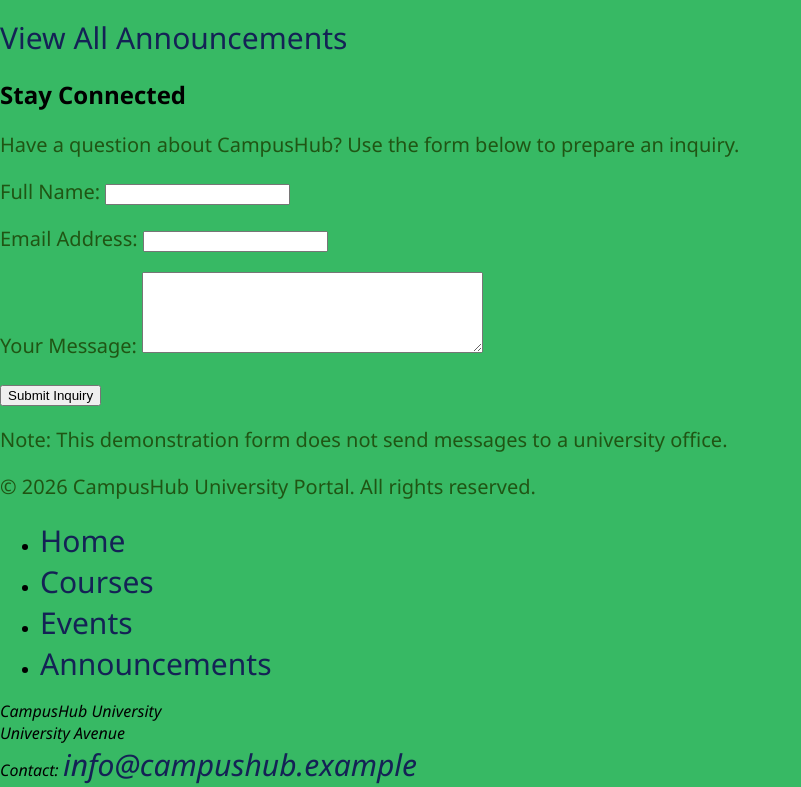
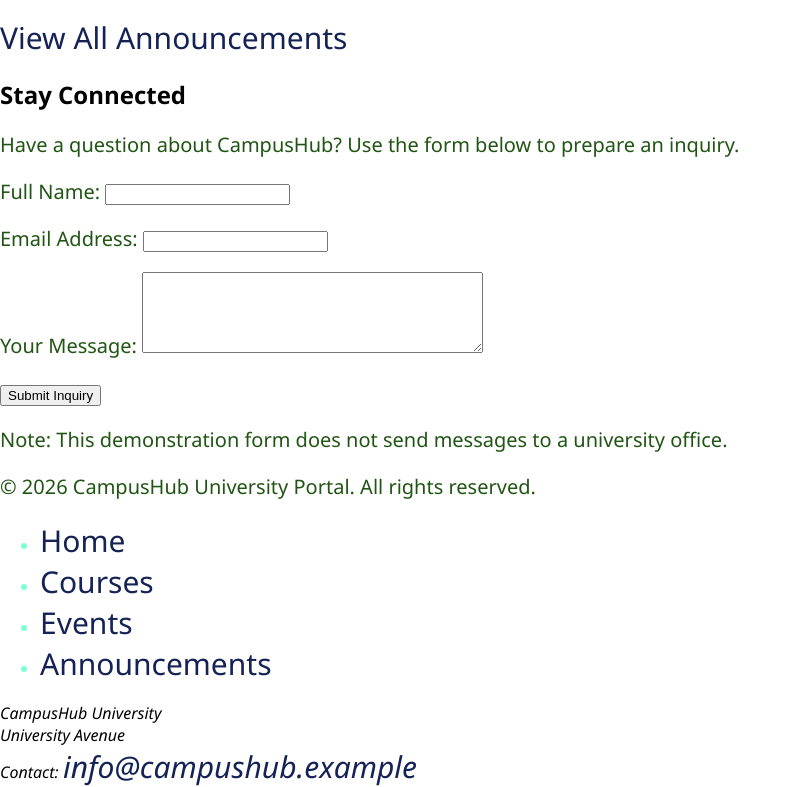
Before and after one commit to EltonRexha/CampusHub, a plain HTML site: page index.html in a window 1280 px wide. Shown: the part 3450-4237 px from the top of the page, without its empty margins (0-801 px from the left). Drawn offline with Linux system fonts and the light colour scheme.

Commit message:
add more styles

```diff
--- a/index.html
+++ b/index.html
@@ -21,7 +21,7 @@
 </head>
 <body>
 
-    <header>
+<header>
         <h1>CampusHub</h1>
         <p>Your University Portal</p>
 
@@ -258,7 +258,7 @@
 
         <section aria-labelledby="contact-heading">
             <h2 id="contact-heading">Stay Connected</h2>
-            <p>
+            <p class="hero">
                 Have a question about CampusHub? Use the form below to
                 prepare an inquiry.
             </p>
@@ -312,7 +312,7 @@
         </p>
 
         <nav aria-label="Footer navigation">
-            <ul>
+            <ul class="link">
                 <li><a href="index.html">Home</a></li>
                 <li><a href="courses.html">Courses</a></li>
                 <li><a href="events.html">Events</a></li>
--- a/style.css
+++ b/style.css
@@ -1,5 +1,5 @@
 body {
-    background-color: rgb(55, 185, 100);
+    background-color: white;
     font-family: 'Segoe UI', Tahoma, Geneva, Verdana, sans-serif;
     margin: 0;
     padding: 0;
@@ -15,3 +15,15 @@ p {
     font-size: 20px;
     color: #205514;
 }
+
+.link {
+    color: aquamarine;
+    font-size: large;
+    text-decoration: none;
+    font-weight: 100;
+}
+
+#hero {
+    background-color: #904545;
+    text-align: center;
+}
```
